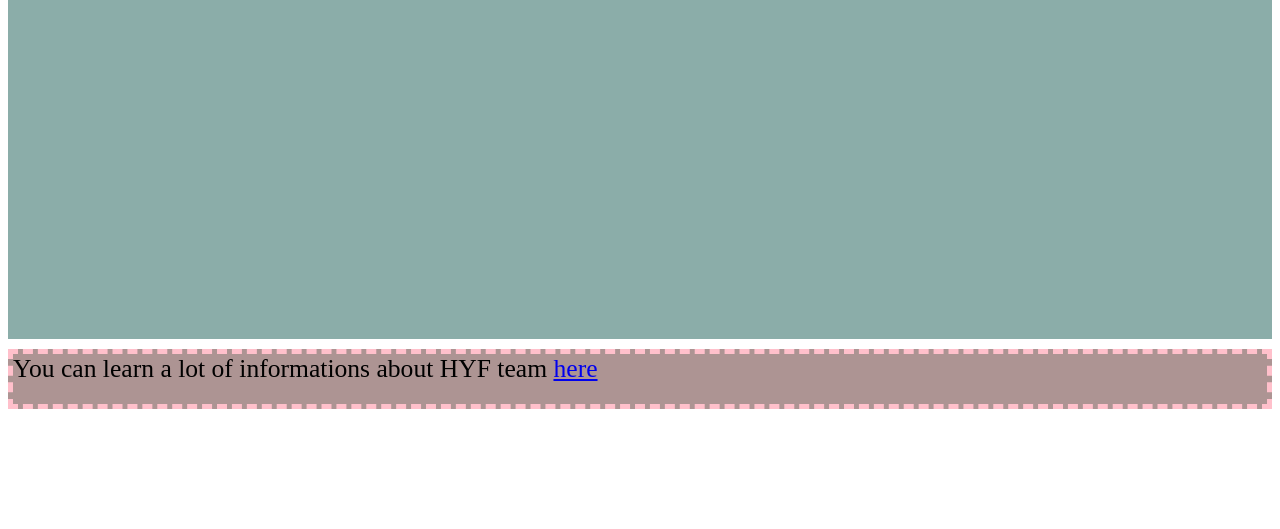
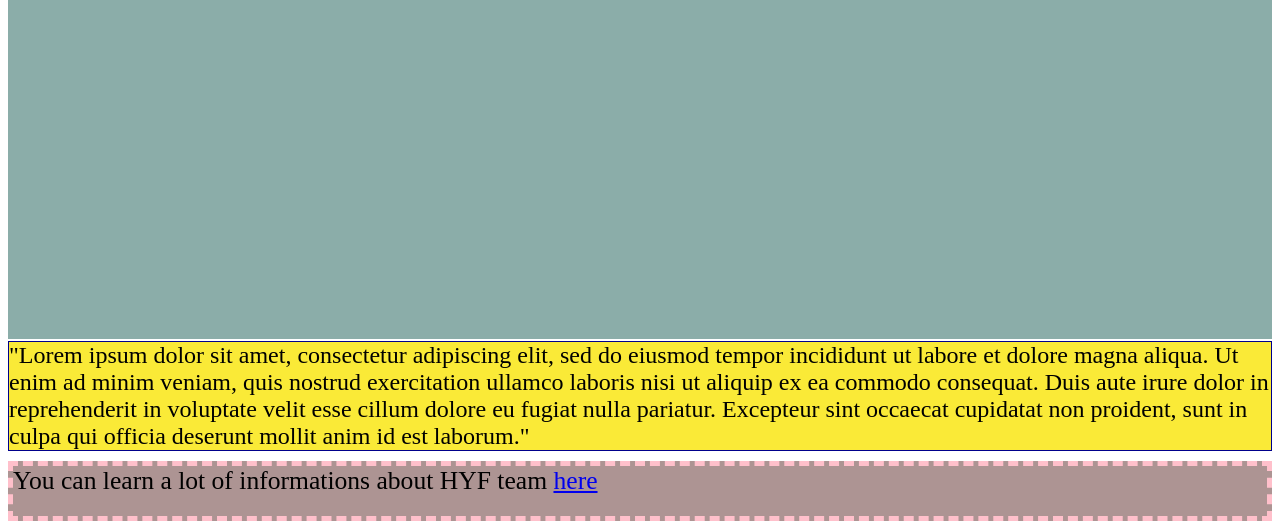
Before and after one commit to ismailtugan/-ntegrate, a plain HTML site: page index.html in a window 1280 px wide. Shown: the part 479-1008 px from the top of the page. Before the commit the page ends 896 px from the top, so only its background shows below. Drawn offline with Linux system fonts and the light colour scheme; files that its build step writes are made by us from their sources.

Commit message:
completed main-text

```diff
--- a/index.html
+++ b/index.html
@@ -30,6 +30,9 @@
       </ol>
     </ul>
   </section>
+  <article>
+    "Lorem ipsum dolor sit amet, consectetur adipiscing elit, sed do eiusmod tempor incididunt ut labore et dolore magna aliqua. Ut enim ad minim veniam, quis nostrud exercitation ullamco laboris nisi ut aliquip ex ea commodo consequat. Duis aute irure dolor in reprehenderit in voluptate velit esse cillum dolore eu fugiat nulla pariatur. Excepteur sint occaecat cupidatat non proident, sunt in culpa qui officia deserunt mollit anim id est laborum."
+  </article>
   <footer>
     You can learn a lot of informations about HYF team <a href="https://github.com/HackYourFutureBelgium/class-9-10" >here</a>
   </footer>
--- a/style.css
+++ b/style.css
@@ -27,3 +27,12 @@ footer{
      height: 500px;
 
  }
+
+ article {
+     background-color:#FAEA37 ;
+     font-size: 1.5rem;
+     border : 1px solid darkblue ;
+     margin-top: 2px;
+
+
+ }
```
